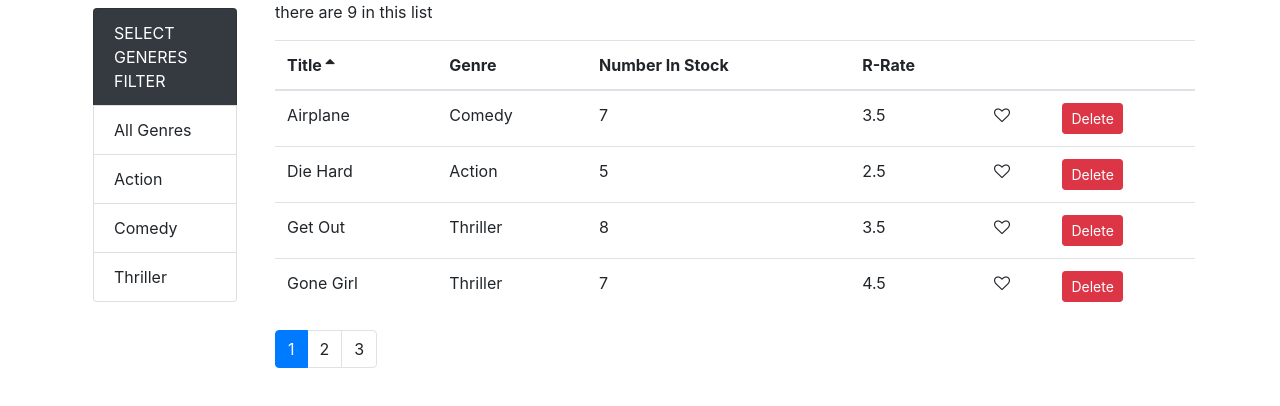
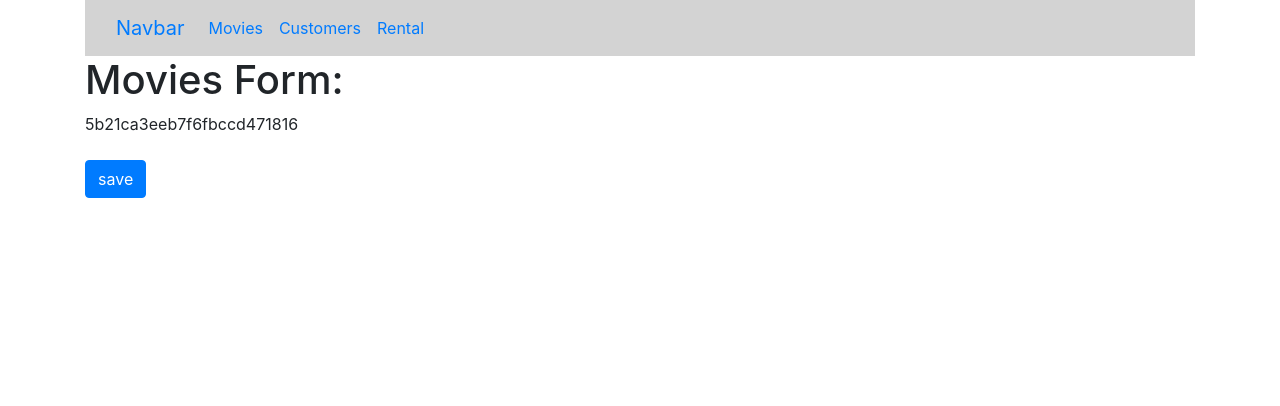
Before and after one commit to sardarshoaib791/vidlyMovies, a React (Create React App) app: page /movies/5b21ca3eeb7f6fbccd471816 in a window 1280 px wide. Before the commit this address led to /movies. Shown: the top 406 px of the page. Built offline with nearby package versions, Linux system fonts and the light colour scheme.

Commit message:
23th march b

```diff
--- a/src/App.js
+++ b/src/App.js
@@ -4,11 +4,12 @@
 import Counters from './componets/counters';
 import Navbar from './componets/navbar';
 import React, { Component } from 'react';
-import { BrowserRouter as Router, Route, Redirect } from 'react-router-dom';
+import { BrowserRouter as Router, Route, Redirect, Switch } from 'react-router-dom';
 import Customers from './componets/customers';
 import MoviesForm from './componets/moviesForm';
 import NotFound from './componets/notFount';
 import Rentals from './componets/rentals';
+import Navebar1 from './componets/navBar1';
 
 
 
@@ -72,11 +73,16 @@
             />
      </main> */}
                {/* <Movies/> */}
+               <Navebar1/>
+               <Switch>
+               <Route path="/movies/:id" component={MoviesForm}></Route>
                <Route path="/movies" component={Movies}></Route>
                <Route path="/customers" component={Customers}></Route>
                <Route path="/not-found" component={NotFound}></Route>
                <Route path="/rentals" component={Rentals}></Route>
-               <Redirect from="/" to="/movies"></Redirect>
+               <Redirect from="/" exact to="/movies"></Redirect>
+               <Redirect to ="/not-found"></Redirect>
+               </Switch>
 
 
             </div>
--- a/src/componets/moviesForm.jsx
+++ b/src/componets/moviesForm.jsx
@@ -1,7 +1,19 @@
+import { Button } from 'bootstrap';
 import React, { Component } from 'react';
 
-const MoviesForm = () => {
-    return ( <h1>Movies Form</h1> );
+const MoviesForm = ({match, history}) => {
+    return ( <div>
+    <h1>Movies Form:</h1>
+    <span>{match.params.id}</span>
+    <br></br>
+    <br></br>
+    <button className='btn btn-primary sm' onClick={()=>history.push('/movies')}>
+        save
+    </button>
+
+
+
+    </div> );
 }
 
 export default MoviesForm;
--- a/src/componets/moviesTable.jsx
+++ b/src/componets/moviesTable.jsx
@@ -2,11 +2,12 @@
 import React from 'react';
 import Like from './common/like';
 import Table from './common/table';
+import { Link } from 'react-router-dom';
 
 
 class MoviesTable extends Component {
     columns = [
-        { path: 'title', label: 'Title' },
+        { path: 'title', label: 'Title' ,content: movie=> <Link to ={`/movies/${movie._id}`}>{movie.title}</Link> },
         { path: 'genre.name', label: 'Genre' },
         { path: 'numberInStock', label: 'Number In Stock' },
         { path: 'dailyRentalRate', label: 'R-Rate' },
--- /dev/null
+++ b/src/componets/navBar1.jsx
@@ -0,0 +1,28 @@
+import React, { Component } from 'react';
+import { Link, NavLink } from 'react-router-dom';
+
+const Navebar1 = () => {
+    return <nav className="navbar navbar-expand-lg bg-body-tertiary" style={{backgroundColor:"#D3D3D3"}}>
+    <div className="container-fluid">
+      <Link className="navbar-brand" to="#">Navbar</Link>
+      <button className="navbar-toggler" type="button" data-bs-toggle="collapse" data-bs-target="#navbarNav" aria-controls="navbarNav" aria-expanded="false" aria-label="Toggle navigation">
+        <span className="navbar-toggler-icon"></span>
+      </button>
+      <div className="collapse navbar-collapse" id="navbarNav">
+        <ul className="navbar-nav">
+          <li className="nav-item">
+            <NavLink className="nav-link " aria-current="page" to="/movies">Movies</NavLink>
+          </li>
+          <li className="nav-item">
+            <NavLink className="nav-link" to="/customers">Customers</NavLink>
+          </li>
+          <li className="nav-item">
+            <NavLink className="nav-link" to="/rentals">Rental</NavLink>
+          </li>
+        </ul>
+      </div>
+    </div>
+  </nav>;
+}
+
+export default Navebar1;
```
